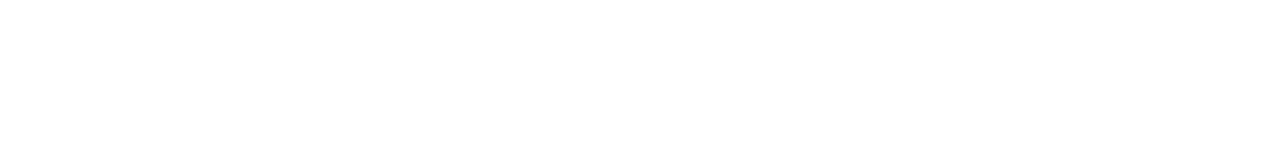
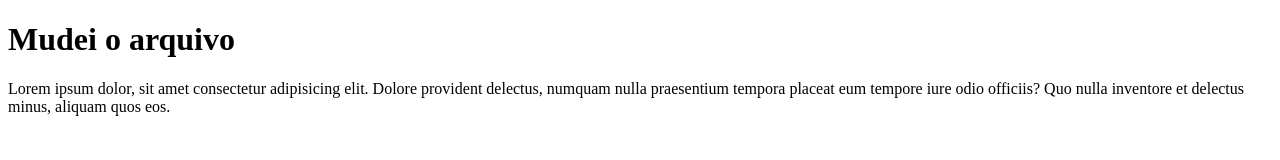
Before and after one commit to lucas-agnelo/teste, a plain HTML site: page index.html in a window 1280 px wide. Drawn offline with Linux system fonts and the light colour scheme.

Commit message:
criei um h1 e um paragrafo

```diff
--- a/index.html
+++ b/index.html
@@ -7,6 +7,7 @@
     <title>Document</title>
 </head>
 <body>
-
+    <h1>Mudei o arquivo</h1>
+    <p>Lorem ipsum dolor, sit amet consectetur adipisicing elit. Dolore provident delectus, numquam nulla praesentium tempora placeat eum tempore iure odio officiis? Quo nulla inventore et delectus minus, aliquam quos eos.</p>
 </body>
 </html>
```
